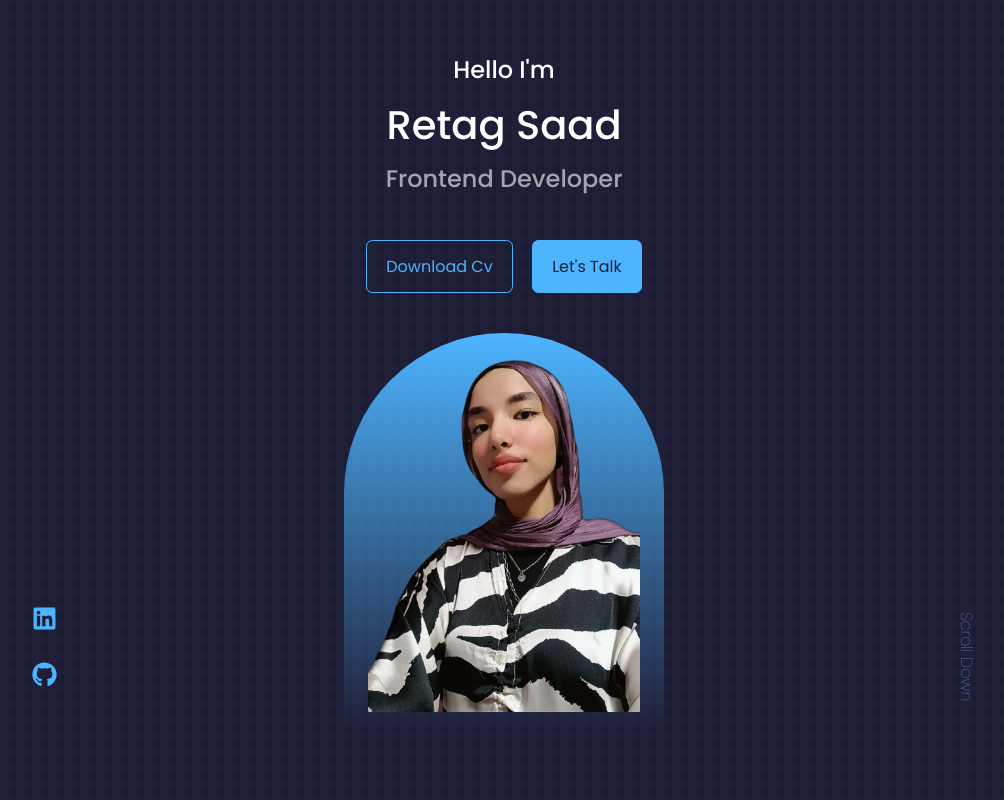
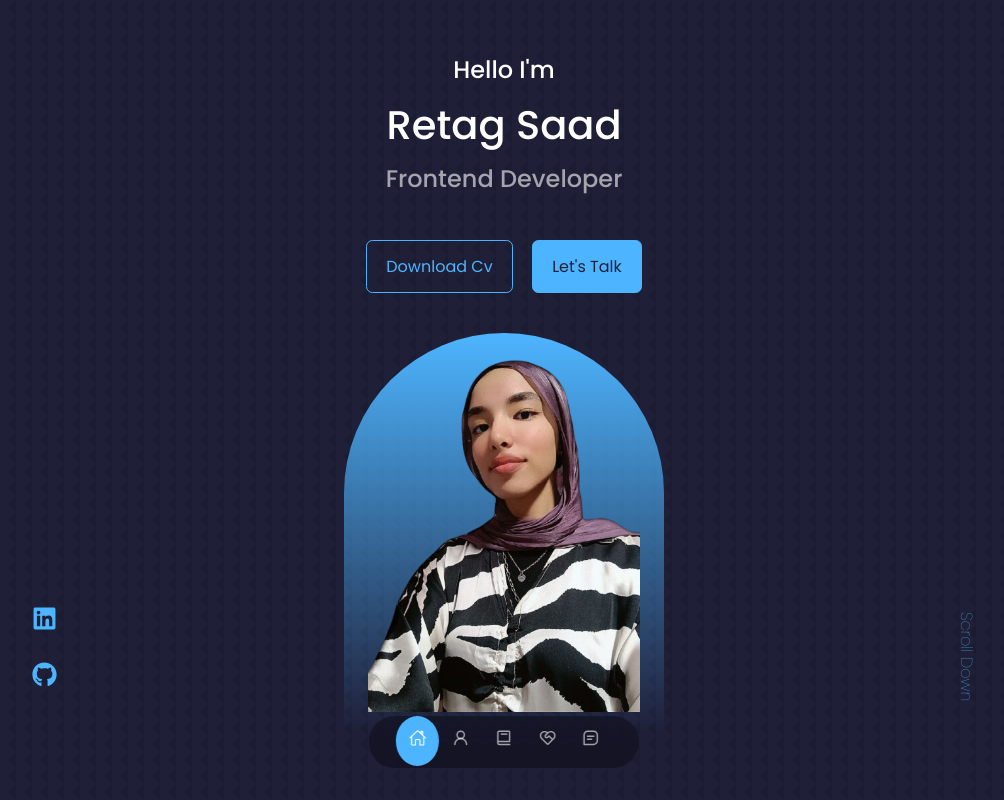
Before and after one commit to retagsaad/Portfolio, a React (Vite) app: page / in a window 1280 px wide. Shown: the top 800 px of the page, without its empty margins (136-1140 px from the left). Built offline with nearby package versions, Linux system fonts and the light colour scheme.

Commit message:
styling nav

```diff
--- a/src/components/navbar/Navbar.jsx
+++ b/src/components/navbar/Navbar.jsx
@@ -10,6 +10,7 @@
     id: 1,
     icon: <IoHomeOutline />,
     href:"#home",
+    classname :"active",
   },
   {
     id: 2,
@@ -34,13 +35,13 @@
 ];
 function Navbar() {
   return (
-    <nav>
-      {icons.map(({ id, icon ,href}) => {
-        <div key={id} className="icons-container container">
-          <a href={href}>{icon}</a>
-        </div>;
-      })}
-    </nav>
+    <div className="nav">
+      {icons.map(({ id, classname, icon ,href}) => (
+        <div key={id}>
+          <a className={classname} href={href}>{icon}</a>
+        </div>
+      ))}
+    </div >
   );
 }
 
--- a/src/components/navbar/navbar.css
+++ b/src/components/navbar/navbar.css
@@ -0,0 +1,28 @@
+.nav{
+    background: rgb(0,0,0,0.3);
+    width: max-content;
+    display: block;
+    padding:0.7rem 1.7rem ;
+    z-index: 10;
+    position: fixed;
+    left: 50%;
+    bottom: 2rem;
+    transform: translateX(-50%);
+    display: flex;
+    border-radius: 3rem;
+    backdrop-filter: blur(15px);
+}
+.nav a{
+    background: transparent;
+    padding: 0.8rem;
+    border-radius: 50%;
+    color: var(--color-light);
+    font-size: 1.1rem;
+}
+.nav a.active{
+    background: var(--color-primary);
+    color:var(--color-white);
+}
+.nav a:hover{
+background: rgba(0,0,0,0.3);
+}
```
